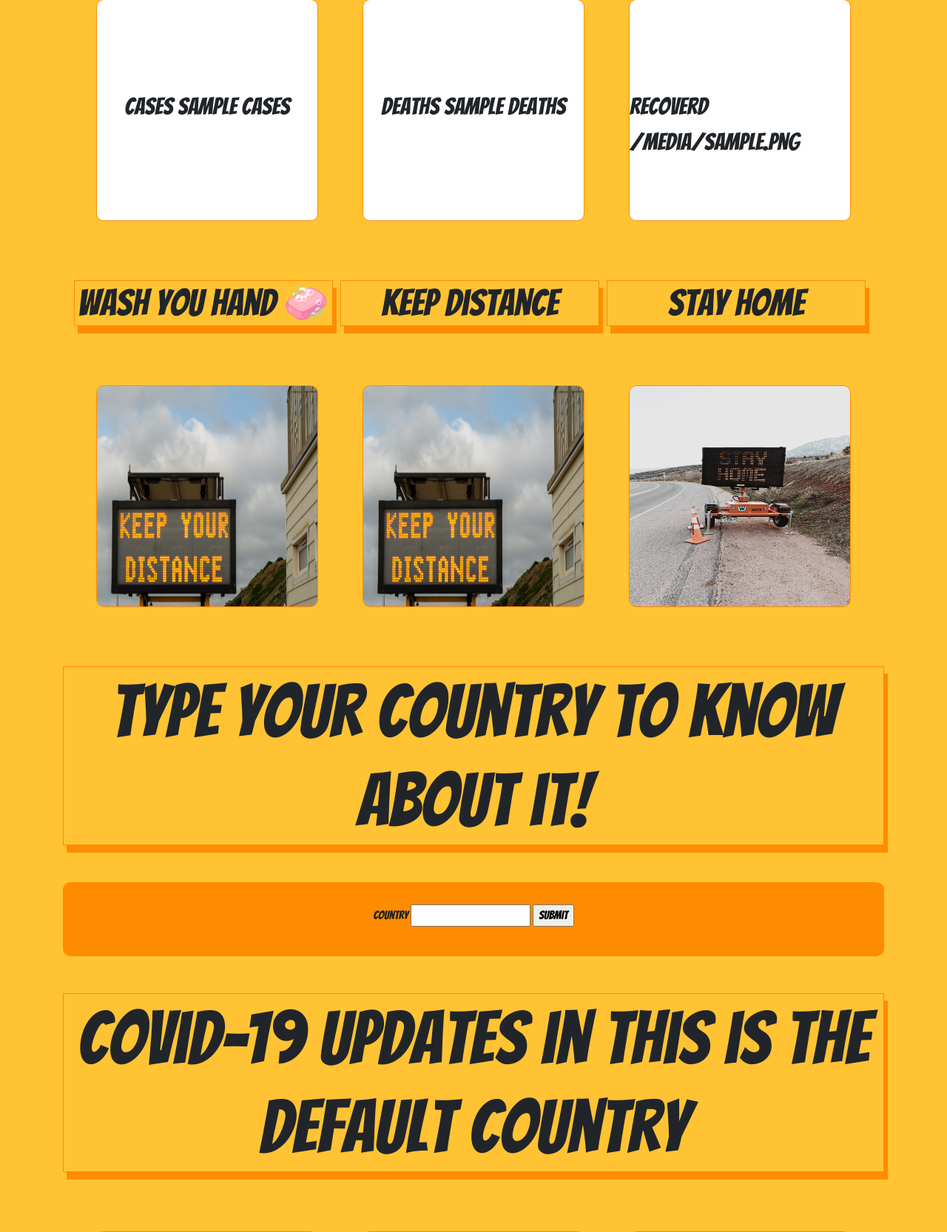
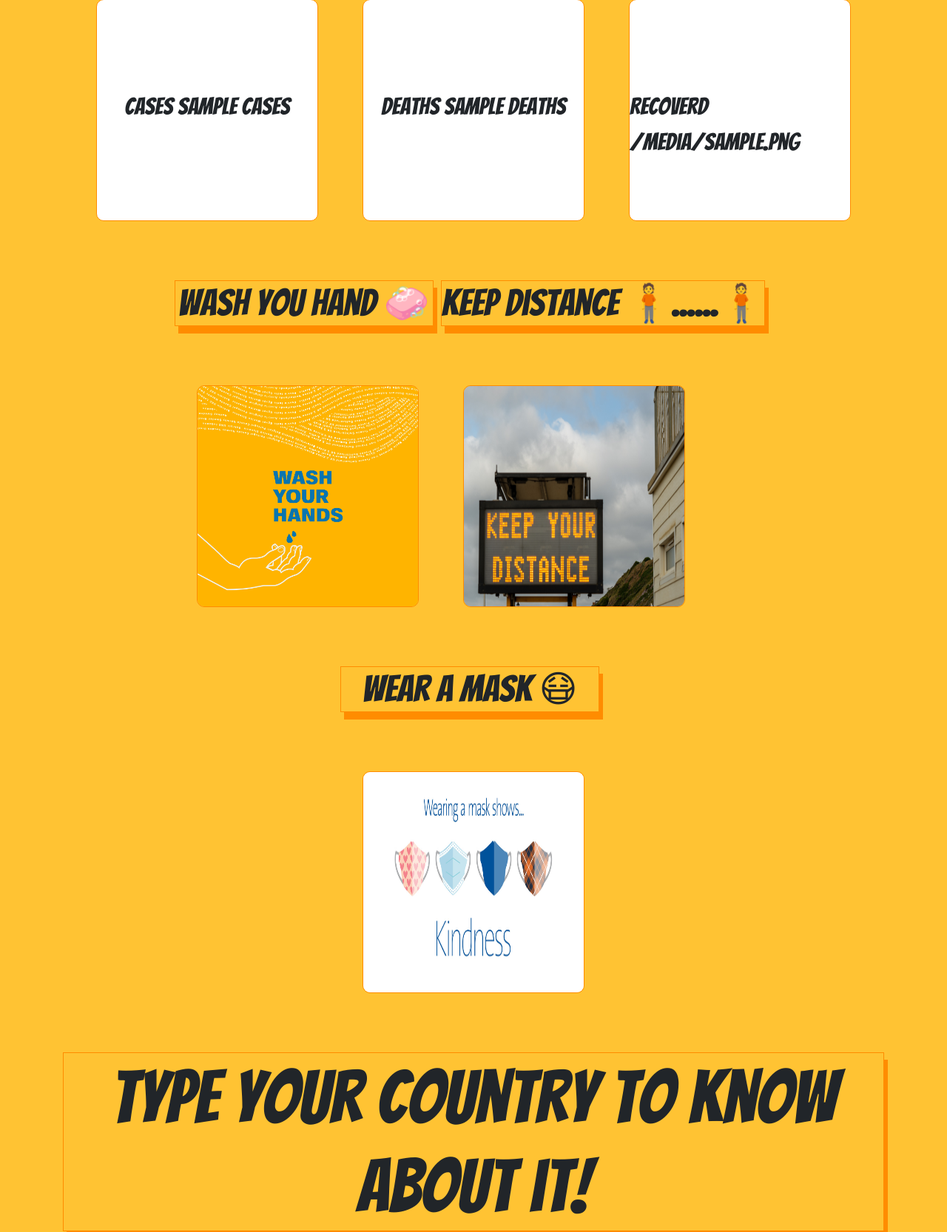
Before and after one commit to Koshir0/Covid1-9, a Flask app: template templates/covid.html in a window 1280 px wide. Shown: the part 1645-3311 px from the top of the page at 74% size. Run offline with Flask 2, Linux system fonts and the light colour scheme; the template is opened without the code that fills it: most values are stand-ins (such as "Sample title", 1, 10 or a date in 2020); some libraries are stand-ins or nearby versions.

Commit message:
add emoji and pics

```diff
--- a/templates/covid.html
+++ b/templates/covid.html
@@ -22,7 +22,7 @@
 			<div><img src="{{ url_for('static', filename='fight2.png')}}"></div>
 			<div>
 				<p>
-				Hello, world!
+				Hello, world!🤠👋
 				don't be afraid it is all under control we can go through this!
 				if you feel someday you are alone remember that thier are billion cells
 				fight for you 💪!
@@ -42,15 +42,15 @@
 		<section id="img-div">
 			<div  class="img-card">
 				<h3 >wash you hand 🧼</h3>
-				<img  src="{{ url_for('static', filename='keep.jpg')}}">
+				<img  src="{{ url_for('static', filename='wash.jpg')}}">
 			</div>
 			<div class="img-card">
-				<h3 >keep distance </h3>
+				<h3 >keep distance 🧍......🧍 </h3>
 				<img   src="{{ url_for('static', filename='keep.jpg')}}">
 			</div>
 			<div class="img-card">
-				<h3 >stay home</h3>
-				<img  src="{{ url_for('static', filename='keep1.jpg')}}">
+				<h3 >wear a mask 😷</h3>
+				<img  src="{{ url_for('static', filename='mask.jpg')}}">
 			</div>
 		</section>
 
@@ -68,7 +68,7 @@
 		</div>
 
 		<main>
-			<h2>covid-19 updates in {%if message[1] == error %} {{error}} this is the default country {% else %} {{country}} {% endif %}</h2>
+			<h2>covid-19 updates in {%if message[1] == error %} {{error}} 🇺🇸 this is the default country {% else %} {{country}} {% endif %}</h2>
 			<div id="cards">
 				<div class="card"><p>Cases {{message[0]}}</p></div>
 				<div class="card"><p>Deaths {{message[2]}}</p></div>
@@ -84,7 +84,7 @@
 		        <a href="github.com"><img src="https://img.icons8.com/bubbles/50/000000/github.png"/></a>
 		        <a href="twitter.com"><img src="https://img.icons8.com/bubbles/50/000000/twitter.png"/></a>
 		        <a href="dev.com"><img src="https://img.icons8.com/windows/32/000000/dev.png"/></a>
-		        <a href="medium.com"><img src="https://img.icons8.com/ios-filled/50/000000/medium-new.png"/></a>
+		        <a href="medium.com"><img src="https://img.icons8.com/bubbles/50/000000/medium-new.png"/></a>
 		        <a href="codepen.io"><img src="https://img.icons8.com/material/24/000000/codepen.png"/></a>
 		      </div>
 		</footer>
```
Also changed, not shown: static/mask.jpg (added), static/wash.jfif (added), static/wash.jpg (added).
